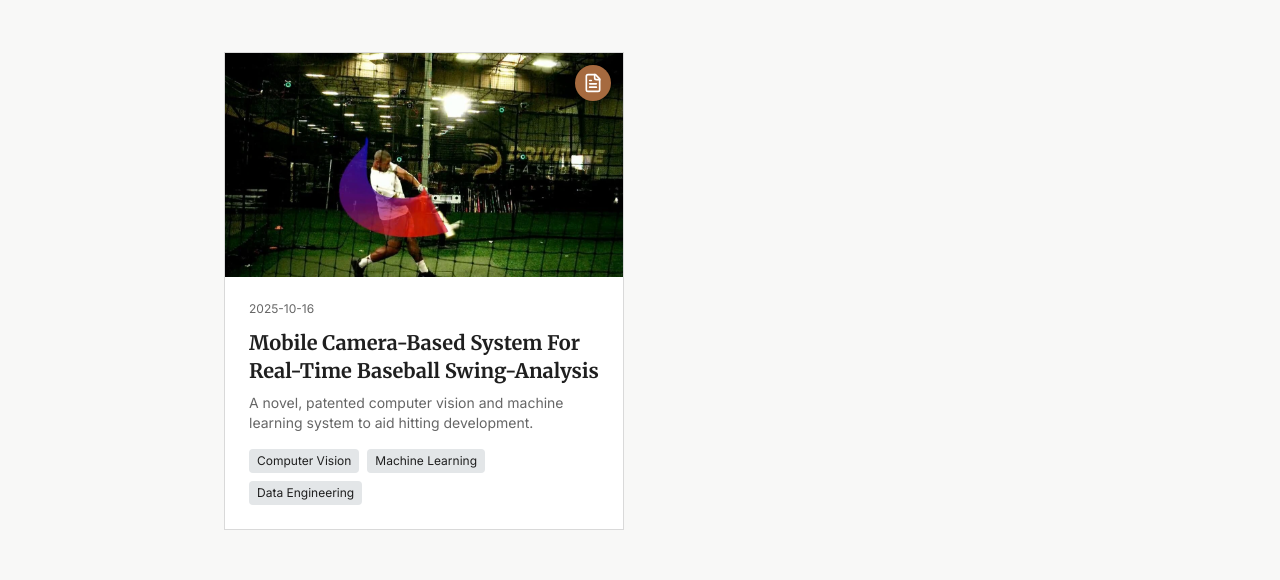
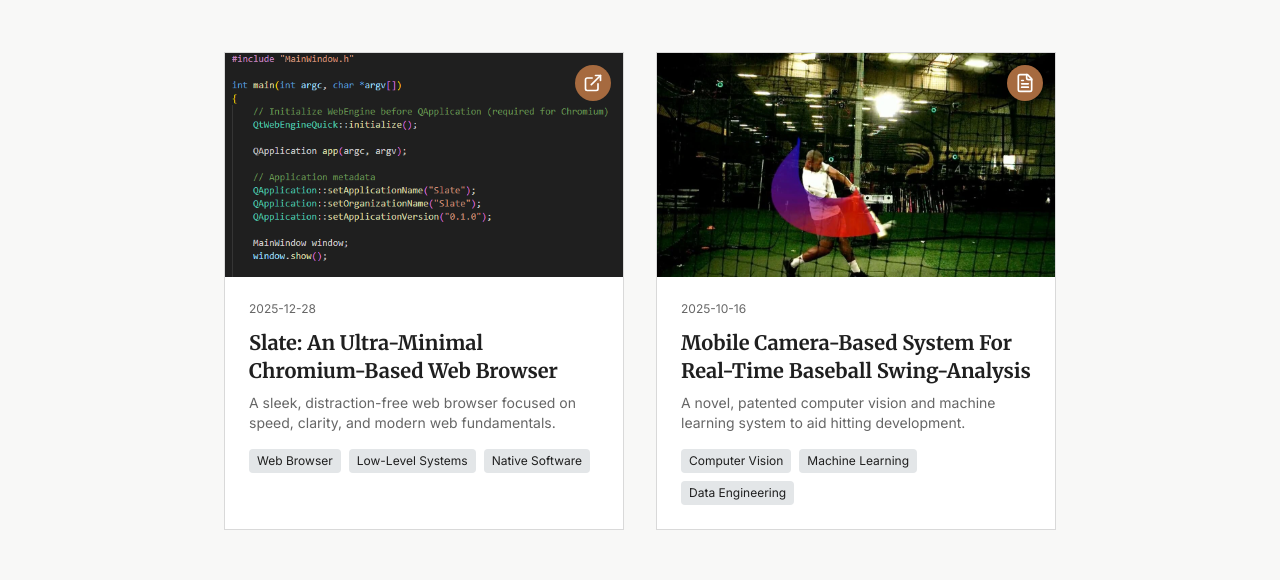
Before and after one commit to adambloebaum/personal-site, a React (Vite) app: page /works in a window 1280 px wide. Shown: the part 172-752 px from the top of the page. Built offline with nearby package versions, Linux system fonts and the light colour scheme.

Commit message:
updated icon + adding slate browser work

```diff
--- a/src/components/WorkCard.tsx
+++ b/src/components/WorkCard.tsx
@@ -5,7 +5,7 @@ interface WorkCardProps {
   title: string;
   summary: string;
   date: string;
-  type: 'external-blog' | 'patent' | 'publication';
+  type: 'external-blog' | 'patent' | 'publication' | 'project';
   tags: string[];
   url?: string;
   pdfUrl?: string;
@@ -15,7 +15,7 @@ interface WorkCardProps {
 
 const WorkCard = ({ title, summary, date, type, tags, url, pdfUrl, logo, image }: WorkCardProps) => {
   const handleClick = () => {
-    if (type === 'external-blog' && url) {
+    if ((type === 'external-blog' || type === 'project') && url) {
       window.open(url, '_blank', 'noopener,noreferrer');
     } else if ((type === 'patent' || type === 'publication') && pdfUrl) {
       window.open(pdfUrl, '_blank', 'noopener,noreferrer');
@@ -23,7 +23,7 @@ const WorkCard = ({ title, summary, date, type, tags, url, pdfUrl, logo, image }
   };
 
   const getIcon = () => {
-    if (type === 'external-blog') {
+    if (type === 'external-blog' || type === 'project') {
       return <ExternalLink size={20} className="text-white" />;
     }
     return <FileText size={20} className="text-white" />;
--- /dev/null
+++ b/src/content/works/slate-browser.md
@@ -0,0 +1,11 @@
+---
+title: "Slate: An Ultra-Minimal Chromium-Based Web Browser"
+summary: "A sleek, distraction-free web browser focused on speed, clarity, and modern web fundamentals."
+date: "2025-12-28"
+type: "project"
+tags: ["Web Browser", "Low-Level Systems", "Native Software"]
+featured: False
+url: "https://github.com/adambloebaum/slate"
+logo: ""
+image: "slate-browser"
+---
--- a/src/lib/works.ts
+++ b/src/lib/works.ts
@@ -12,10 +12,10 @@ export interface Work {
   summary: string;
   content: string;
   date: string;
-  type: 'external-blog' | 'patent' | 'publication';
+  type: 'external-blog' | 'patent' | 'publication' | 'project';
   tags: string[];
   featured: boolean;
-  url?: string; // For external blogs
+  url?: string; // For external blogs/projects
   pdfUrl?: string; // For patents/publications
   logo?: string; // Company logo or icon
   image: string; // Cover image for the work
--- a/src/pages/Works.tsx
+++ b/src/pages/Works.tsx
@@ -7,6 +7,7 @@ const Works = () => {
   // Add your work images here following the same pattern as blogs
   const workImageMap: Record<string, string> = {
     "bat-tracking-patent": "/images/bat-tracking-patent/1.jpg",
+    "slate-browser": "/images/slate-browser/1.png"
   };
 
   return (
```
Also changed, not shown: public/images/slate-browser/1.png (added), 1 other file (tests, documents, lock files or other folders).
